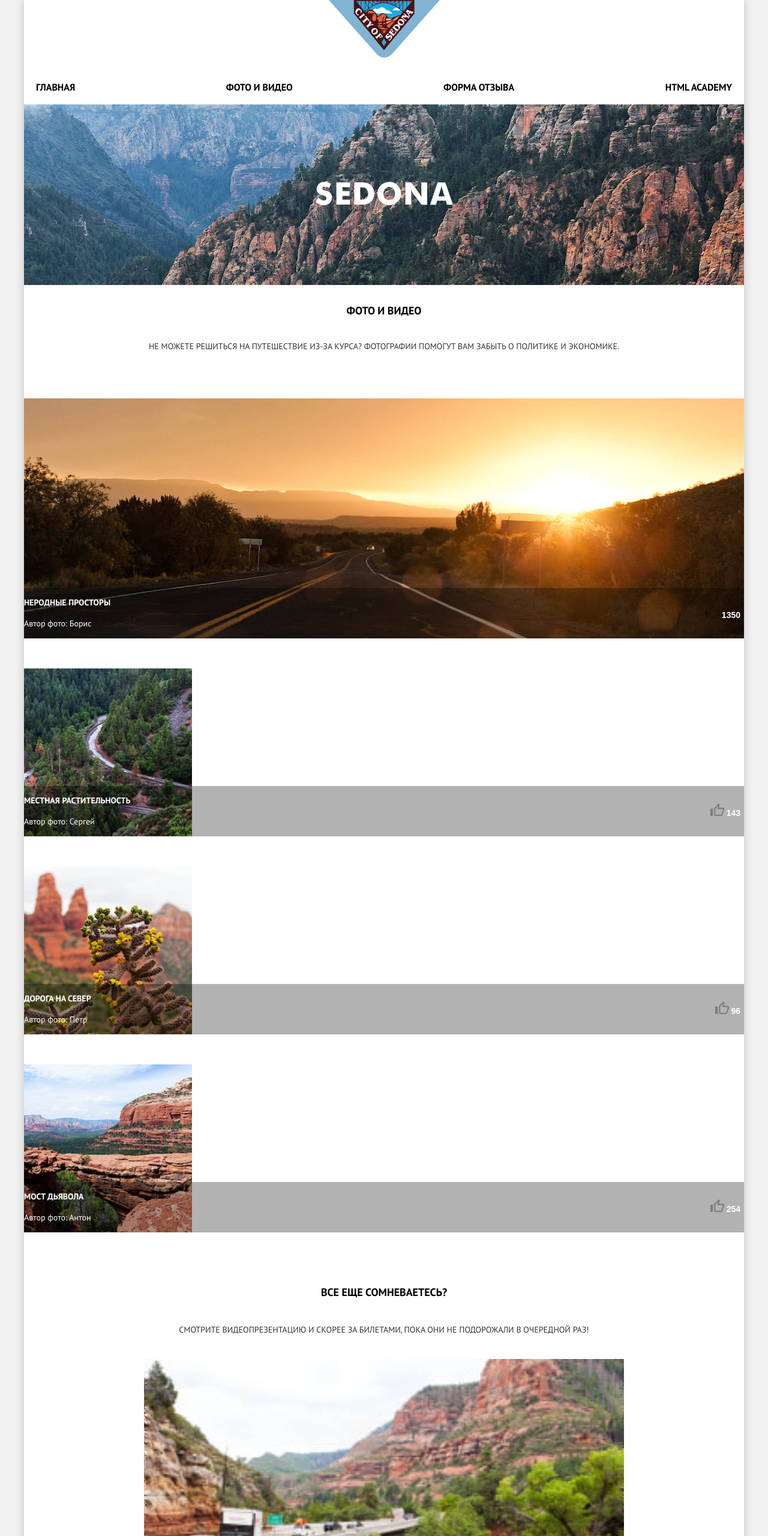
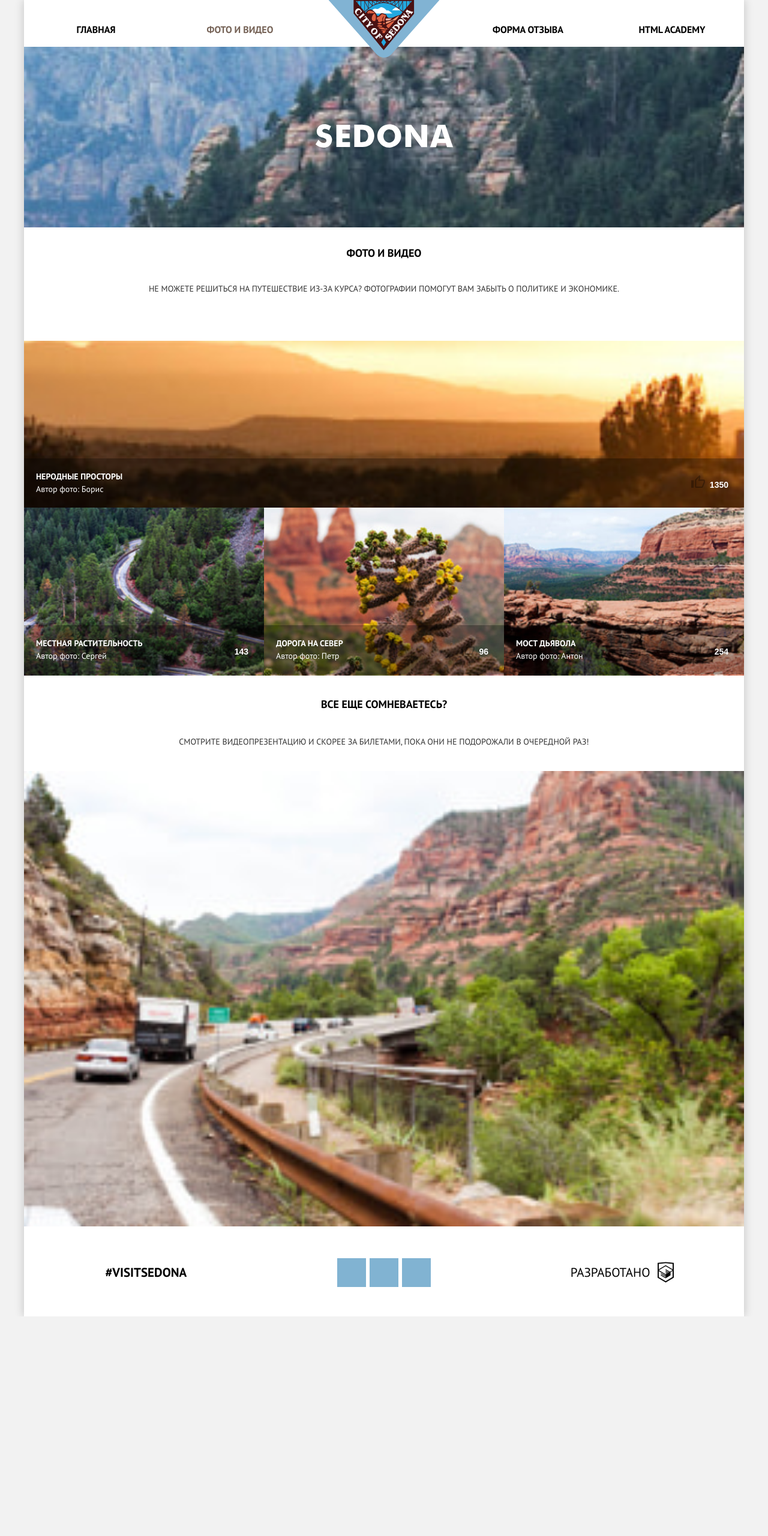
Before and after one commit to htmlacademy-adaptive/2288595-sedona-28, a plain HTML site: page source/catalog.html in a window 1280 px wide. Shown: the top 2560 px of the page at 60% size. After the commit the page ends 2194 px from the top, so only its background shows below. Drawn offline with nearby package versions, Linux system fonts and the light colour scheme; files that its build step writes are made by us from their sources.

Commit message:
Исправляет адаптивные сетки

```diff
--- a/source/catalog.html
+++ b/source/catalog.html
@@ -8,7 +8,7 @@
   </head>
   <body class="page__body">
     <header class="page__header">
-      <a class="page__header__logo">
+      <a class="header__logo" href="index.html">
         <img class="logo-sedona-image" src="img/logo-city-of-sedona.svg" width="185" height="96" alt="Логотип City of Sedona.">
       </a>
       <nav class="main-nav">
@@ -20,12 +20,12 @@
             </a>
           </li>
           <li class="main-nav__item">
-            <a class="main-nav__link">
+            <a class="main-nav__link  main-nav__link--page">
               Фото и видео
             </a>
           </li>
           <li class="main-nav__item">
-            <a class="main-nav__link" href="form.html">
+            <a class="main-nav__link"  href="form.html">
               Форма отзыва
             </a>
           </li>
@@ -51,8 +51,8 @@
         </div>
       </section>
       <ul class="photo-list">
-        <li class="photo-list__item">
-          <img class="photo-list__image photo-list__image--panorama" src="img/catalog/non-native-spaces.jpg" width="280" height="280" alt="Дорога в горы в лучах восходящего солнца.">
+        <li class="photo-list__item photo-list__item--panorama">
+          <img class="photo-list__image" src="img/catalog/non-native-spaces.jpg" width="280" height="280" alt="Дорога в горы в лучах восходящего солнца.">
           <div class="photo-list-info photo-list-info--panorama">
             <div class="photo-list-name">
               <h3 class="photo-list__title">Неродные просторы</h3>
@@ -123,13 +123,13 @@
         <h2 class="page__hidden">Социальные сети.</h2>
         <ul class="social__list">
           <li class="social__item">
-            <a class="social__link social__link--vk button" href="https://vk.com/htmlacademy">Вконтакте</a>
+            <a class="social__link social__link--vk button" href="https://vk.com/htmlacademy"></a>
           </li>
           <li class="social__item">
-            <a class="social__link social__link--telegram button" href="https://t.me/htmlacademy">Телеграм</a>
+            <a class="social__link social__link--telegram button" href="https://t.me/htmlacademy"></a>
           </li>
           <li class="social__item">
-            <a class="social__link social__link--youtube button" href="https://www.youtube.com/user/htmlacademyru">Ютуб</a>
+            <a class="social__link social__link--youtube button" href="https://www.youtube.com/user/htmlacademyru"></a>
           </li>
         </ul>
       </div>
--- a/source/sass/includes/back.scss
+++ b/source/sass/includes/back.scss
@@ -10,16 +10,12 @@
   background-color: vars.$background-image-color;
   background-size: cover;
 
-  @media (min-width: 768px) {
-    width: 768px;
-    height: 290px;
-    background-image: url("../img/catalog/back-tablet.jpg");
+  @media (min-width: vars.$tablet-width) {
+    min-height: 290px;
   }
 
-  @media (min-width: 1280px) {
-    width: 1200px;
-    height: 301px;
-    background-image: url("../img/catalog/back-desktop.jpg");
+  @media (min-width: vars.$desktop-width) {
+    min-height: 301px;
   }
 }
 
--- a/source/sass/includes/checkbox-filter.scss
+++ b/source/sass/includes/checkbox-filter.scss
@@ -1,3 +1,5 @@
+@use "../common/variables.scss" as vars;
+
 .checkbox-filter {
   margin-top: 48px;
   border: none;
@@ -16,14 +18,14 @@
   margin-left: 20px;
   padding: 0;
 
-  @media (min-width: 768px) {
+  @media (min-width: vars.$tablet-width) {
     display: grid;
-    grid-template-columns: 280px 280px;
+    grid-template-columns: 1fr 1fr;
   }
 
-  @media (min-width: 1280px) {
-    display: flex;
-    justify-content: space-between;
+  @media (min-width: vars.$desktop-width) {
+    display: grid;
+    grid-template-columns: 1fr 1fr 1fr;
   }
 }
 
--- a/source/sass/includes/development.scss
+++ b/source/sass/includes/development.scss
@@ -9,6 +9,9 @@
 }
 
 .development__link {
+  display: flex;
+  align-items: center;
+  gap: 12px;
   text-decoration: none;
 }
 
--- a/source/sass/includes/header.scss
+++ b/source/sass/includes/header.scss
@@ -3,13 +3,9 @@
 }
 
 .header__logo {
-  height: 96px;
-  text-align: center;
-  display: block;
-  margin: 0;
-  padding: 0;
+  position: absolute;
+  top: 0;
+  left: 50%;
+  translate: -50% 0;
+  z-index: 5;
 }
-
-.logo-sedona-image {
-  position: relative;
-}
--- a/source/sass/includes/main-nav.scss
+++ b/source/sass/includes/main-nav.scss
@@ -1,28 +1,35 @@
 @use "../common/variables.scss" as vars;
 
-.main-nav {
+.main-nav__list {
+  display: grid;
   margin: 0;
   padding: 0;
-}
-
-.main-nav__list {
-  margin: 0;
-  padding: 0;
+  padding-top: 0;
+  margin-top: 74px;
   min-height: 223px;
   background-color: vars.$base-color;
   text-transform: uppercase;
   color: #ffffff;
   list-style: none;
 
-  @media (min-width: 768px) {
-    display: flex;
-    justify-content: space-between;
+  @media (min-width: vars.$tablet-width) {
+    padding: 0;
+    margin: 0;
+    grid-template-columns: repeat(5, 1fr);
     min-height: 56px;
     background-color: #ffffff;
     color: #000000;
+
+    &::after {
+      content: "";
+      grid-column: 3 / 4;
+      grid-row: 1 / 3;
+    }
   }
 
-  @media (min-width: 1280px) {
+  @media (min-width: vars.$desktop-width) {
+    padding: 0;
+    margin: 0;
     background-color: #ffffff;
     color: #000000;
   }
@@ -43,20 +50,20 @@
     background-repeat: no-repeat;
   }
 
-  @media (min-width: 768px) {
-    background: none;
-  }
-
-  @media (min-width: 1280px) {
-    background: none;
-  }
-
   &:hover {
     opacity: 0.6;
   }
 
   &:active {
     opacity: 0.3;
+  }
+
+  @media (min-width: vars.$tablet-width) {
+    background: none;
+  }
+
+  @media (min-width: vars.$desktop-width) {
+    background: none;
   }
 }
 
@@ -68,4 +75,14 @@
   color: inherit;
   text-decoration: none;
   font-weight: 700;
+
+  &--page {
+    color: #766357;
+  }
 }
+
+.main-nav__item {
+  @media (0 < width < vars.$tablet-width) {
+    box-shadow: 0 1px 0 rgba(1, 1, 1, 0.2), inset 0 1px 0 rgba(255, 255, 255, 0.2);
+  }
+}
--- a/source/sass/includes/page.scss
+++ b/source/sass/includes/page.scss
@@ -1,32 +1,36 @@
+@use "../common/variables.scss" as vars;
+
 .page {
   height: 100%;
   background-color: hsla(0, 0%, 95%, 1);
 }
 
 .page__body {
+  margin: 0 auto;
+  display: flex;
+  flex-direction: column;
   min-height: 100%;
   max-width: 1200px;
-  margin: 0 auto;
   font-family: "PT Sans", sans-serif;
   background-color: hsla(0, 0%, 100%, 1);
   color: #333333;
   box-shadow: 0 0 15px rgba(0, 0, 0, 0.2);
 }
 
-.page__header,
-.page__main {
-  margin: 0 auto;
+.page__footer {
+  display: grid;
+  justify-items: center;
+  align-items: center;
+  gap: 30px;
+  padding: 33px 20px;
+
+  @media (width >= vars.$tablet-width) {
+    display: grid;
+    grid-template-columns: repeat(3, 1fr);
+    align-items: center;
+    padding: 33px 20px;
+  }
 }
-
-.page__footer {
-  text-align: center;
-}
-
-.page__header__logo {
-  display: flex;
-  justify-content: center;
-}
-
 
 .page__hidden {
   position: absolute;
@@ -41,3 +45,7 @@
   clip: rect(0 0 0 0);
   overflow: hidden;
 }
+
+.page__main {
+  flex-grow: 1;
+}
--- a/source/sass/includes/photo-list-info.scss
+++ b/source/sass/includes/photo-list-info.scss
@@ -1,17 +1,21 @@
+@use "../common/variables.scss" as vars;
+
 .photo-list-info {
-  @media (min-width: 768px) {
-    background-color: #f2f2f2;
+  @media (min-width: vars.$tablet-width) {
+    padding: 20px;
     display: flex;
     justify-content: space-between;
     align-items: stretch;
+    background-color: #f2f2f2;
   }
 
-  @media (min-width: 1280px) {
+  @media (min-width: vars.$desktop-width) {
     position: relative;
-    margin-top: -88px;
-    background-color: hsla(0, 0%, 0%, 0.3);
     display: flex;
     justify-content: space-between;
     align-items: stretch;
+    padding: 20px;
+    margin-top: -88px;
+    background-color: hsla(0, 0%, 0%, 0.3);
   }
 }
--- a/source/sass/includes/photo-list.scss
+++ b/source/sass/includes/photo-list.scss
@@ -1,12 +1,25 @@
+@use "../common/variables.scss" as vars;
+
 .photo-list {
   display: grid;
   background-color: #ffffff;
   margin: 0;
   padding: 0;
   list-style: none;
+  object-fit: cover;
+  width: 100%;
+
+  @media (min-width: vars.$tablet-width) {
+    grid-template-columns: 1fr 1fr;
+  }
+
+  @media (min-width: vars.$desktop-width) {
+    grid-template-columns: 1fr 1fr 1fr;
+  }
 }
 
 .photo-list__title {
+  margin: 0;
   font-family: inherit;
   font-size: 14px;
   line-height: 21px;
@@ -14,19 +27,20 @@
   text-transform: uppercase;
   color: #000000;
 
-  @media (min-width: 1280px) {
+  @media (min-width: vars.$desktop-width) {
     color: #ffffff;
   }
 }
 
 .photo-list__description {
+  margin: 0;
   font-family: inherit;
   font-size: 14px;
   line-height: 21px;
   font-weight: 400;
   color: #333333;
 
-  @media (min-width: 1280px) {
+  @media (min-width: vars.$desktop-width) {
     color: #ffffff;
   }
 }
@@ -37,18 +51,6 @@
   cursor: pointer;
 }
 
-.photo-list__image {
-  &--panorama {
-    @media (min-width: 768px) {
-      width: 648px;
-      height: 400px;
-      background-image: url("../img/catalog/non-native-spaces-tablet.jpg");
-    }
-
-    @media (min-width: 1280px) {
-      width: 1200px;
-      height: 400px;
-      background-image: url("../img/catalog/non-native-spaces-desktop.jpg");
-    }
-  }
+.like {
+  margin-left: 4px;
 }
--- a/source/sass/includes/photo-list__item.scss
+++ b/source/sass/includes/photo-list__item.scss
@@ -1,7 +1,22 @@
+@use "../common/variables.scss" as vars;
+
 .photo-list__item {
-  margin-bottom: 50px;
+  @media (width < vars.$tablet-width) {
+    padding-top: 24px;
+    border-bottom: 1px solid #e5e5e5;
+  }
 
   &--panorama {
-    grid-column: 1 / -1;
+    grid-column: 1/-1;
+
+    @media (width < vars.$tablet-width) {
+      border-top: 1px solid #e5e5e5;
+    }
   }
 }
+
+.photo-list__item > .photo-list__image {
+  width: 100%;
+  object-fit: cover;
+  height: 280px;
+}
--- a/source/sass/includes/radio-filter.scss
+++ b/source/sass/includes/radio-filter.scss
@@ -1,3 +1,5 @@
+@use "../common/variables.scss" as vars;
+
 .radio-filter {
   margin-top: 48px;
   border: none;
@@ -16,14 +18,14 @@
   margin-left: 20px;
   padding: 0;
 
-  @media (min-width: 768px) {
+  @media (min-width: vars.$tablet-width) {
     display: grid;
-    grid-template-columns: 280px 280px;
+    grid-template-columns: 1fr 1fr;
   }
 
-  @media (min-width: 1280px) {
-    display: flex;
-    justify-content: space-between;
+  @media (min-width: vars.$desktop-width) {
+    display: grid;
+    grid-template-columns: 1fr 1fr 1fr;
   }
 }
 
--- a/source/sass/includes/search-hotel.scss
+++ b/source/sass/includes/search-hotel.scss
@@ -1,4 +1,5 @@
 .search-hotel {
+  margin-bottom: 55px;
   background-color: #ffffff;
   text-align: center;
 }
--- a/source/sass/includes/social.scss
+++ b/source/sass/includes/social.scss
@@ -1,5 +1,16 @@
 .social__list {
-  display: block;
+  display: flex;
+  gap: 6px;
+  padding: 0;
   text-align: center;
   list-style: none;
 }
+
+.social__link {
+  display: flex;
+  justify-content: center;
+  align-items: center;
+  padding: 0;
+  width: 48px;
+  height: 48px;
+}
--- a/source/sass/includes/video-presentation.scss
+++ b/source/sass/includes/video-presentation.scss
@@ -13,15 +13,6 @@
 }
 
 .video-presentation__image {
-  @media (min-width: 768px) {
-    width: 648px;
-    height: 500px;
-    background-image: url("../img/catalog/video-tablet.jpg");
-  }
-
-  @media (min-width: 1280px) {
-    width: 800px;
-    height: 500px;
-    background-image: url("../img/catalog/video-desktop.jpg");
-  }
+  width: 100%;
+  object-fit: cover;
 }
```
Also changed, not shown: source/form.html (+6 -6 lines), source/index.html (+8 -7 lines), source/sass/includes/advantages.scss (+43 -35 lines), source/sass/includes/fieldset-form.scss (+8 -4 lines), source/sass/includes/hero.scss (+4 -6 lines), source/sass/includes/map.scss (+6 -12 lines).
